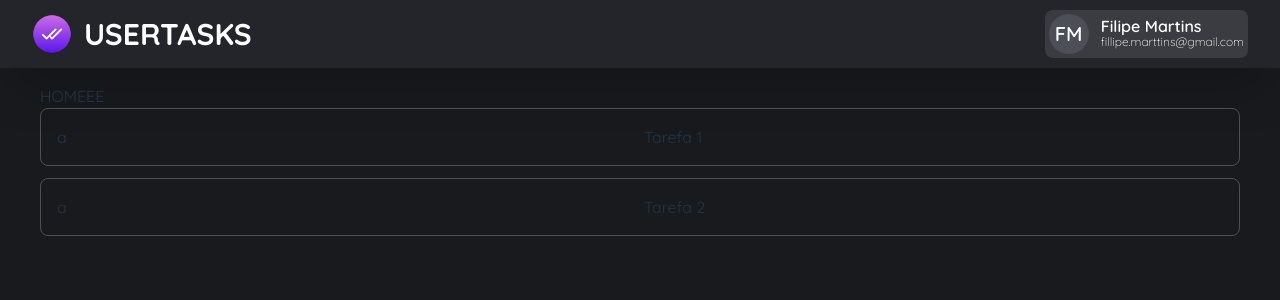
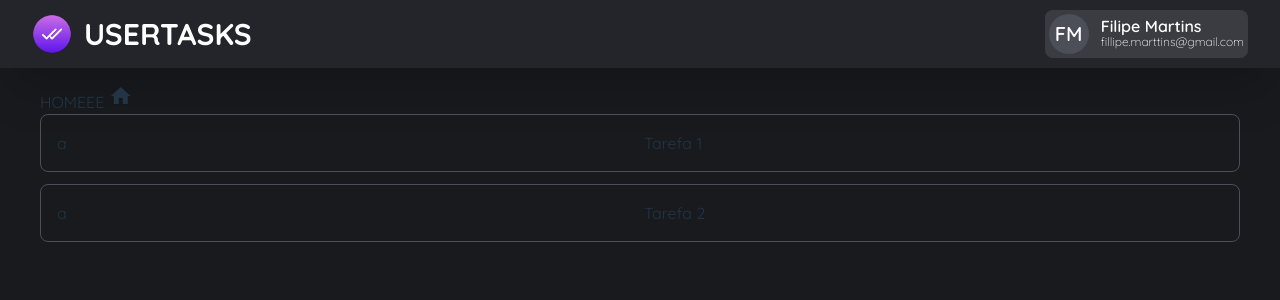
Before and after one commit to tarcisioangelo/node-vue-aws, a Vue app: page /tasks in a window 1280 px wide. Shown: the top 300 px of the page. Built offline with nearby package versions, Linux system fonts and the light colour scheme.

Commit message:
install material icons

```diff
--- a/package.json
+++ b/package.json
@@ -12,6 +12,7 @@
     "dependencies": {
         "@vuelidate/core": "^2.0.3",
         "@vuelidate/validators": "^2.0.4",
+        "material-icons": "^1.13.12",
         "vue": "^3.5.12",
         "vue-router": "^4.4.5"
     },
--- a/src/main.ts
+++ b/src/main.ts
@@ -1,5 +1,8 @@
 import { createApp } from 'vue'
 import '@/style.css'
+
+import 'material-icons/iconfont/material-icons.css'
+
 import router from '@/routes'
 
 import App from '@/App.vue'
--- a/src/views/Tasks.vue
+++ b/src/views/Tasks.vue
@@ -1,5 +1,5 @@
 <template>
-    HOMEEE
+    HOMEEE <span class="material-icons">home</span>
 
     <div v-if="tasks.length > 0" class="flex flex-col gap-3">
         <div
```
Also changed, not shown: 2 other files (tests, documents, lock files or other folders).
